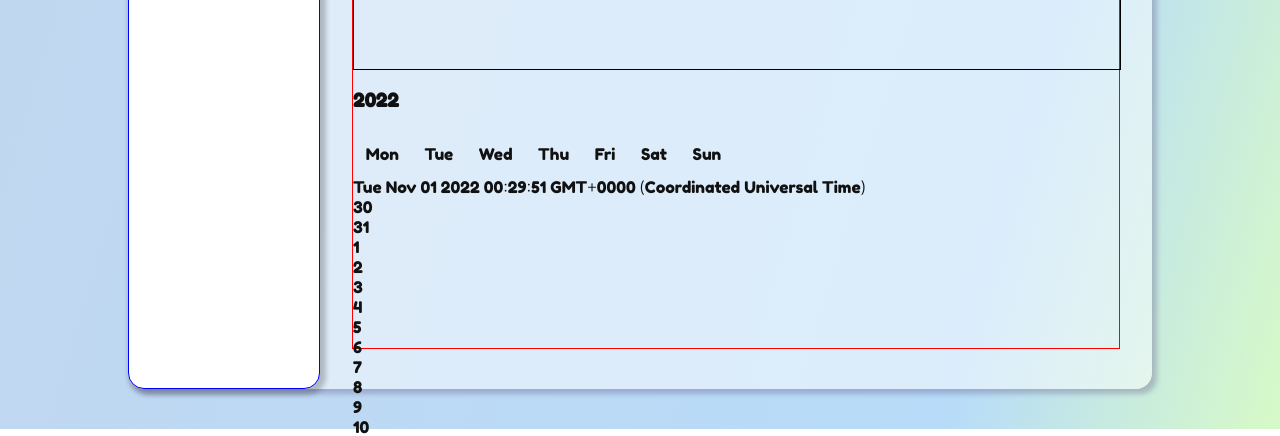
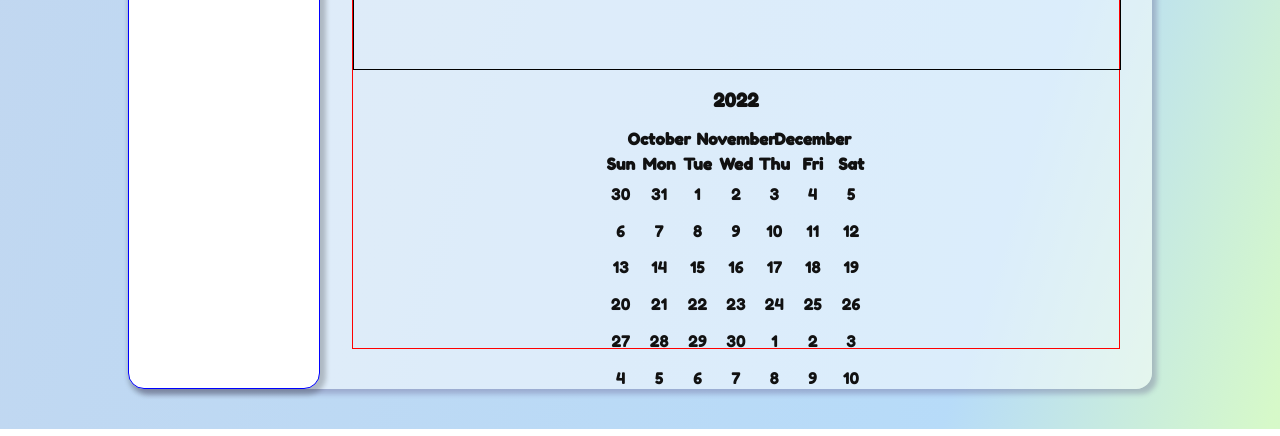
Before and after one commit to jayl2sw/threelaka, a React (Create React App) app in the folder frontend/: page /auth/dashboard/1 in a window 1280 px wide. Shown: the part 371-807 px from the top of the page. Built offline with nearby package versions, Linux system fonts and the light colour scheme; no server answers; sample sign-in values are in the browser's storage.

Commit message:
✨ app.js에 유저정보 fetch 추가
- 리프레쉬토큰 오류시 처리 코드를 방식을 바꿔줘야함

```diff
--- a/frontend/src/App.tsx
+++ b/frontend/src/App.tsx
@@ -31,9 +31,9 @@ import { ProtectedRoute } from './pages/private/ProtectedRoute';
 
 function App() {
   const dispatch = useAppDispatch();
-  // useEffect(() => {
-  //   dispatch(authActions.fetchUser());
-  // }, [dispatch]);
+  useEffect(() => {
+    dispatch(authActions.fetchUser());
+  }, [dispatch]);
   return (
     <div className="App">
       <Routes>
--- a/frontend/src/pages/Dashboard/DailyBoard/Calendar.tsx
+++ b/frontend/src/pages/Dashboard/DailyBoard/Calendar.tsx
@@ -4,102 +4,6 @@ import { useState } from 'react';
 import CalendarHeader from './CalendarHeader';
 const Calendar = () => {
   const [selectDate, setSelectDate] = useState(moment().toDate());
-
-  const getDaysInMonth = (month: number, year: number) => {
-    return moment(`${month}-${year}`, 'MM-YYYY').daysInMonth();
-  };
-
-  console.log(getDaysInMonth(11, 2022));
-
-  const getFirstWeekdayOfMonth = (month: number, year: number) => {
-    return moment(`${month}-${year}`, 'MM-YYYY').startOf('month').weekday();
-  };
-
-  // Note, since we use MomentJs's formatting, we do not index the month. This is getting the first weekday of the month for January 2020. Result is 0-indexed
-  console.log(getFirstWeekdayOfMonth(11, 2022));
-
-  const getPrevMonthYear = (month: number, year: number) => {
-    // If it is January... prev month is Dec of the previous year
-    if (month === 1) {
-      return {
-        month: 12,
-        year: year - 1,
-      };
-    }
-
-    // Otherwise, same year, but month - 1
-    return {
-      month: month - 1,
-      year,
-    };
-  };
-
-  const getNextMonthYear = (month: number, year: number) => {
-    // If it is January... prev month is Dec of the previous year
-    if (month === 1) {
-      return {
-        month: month + 1,
-        year,
-      };
-    }
-
-    // Otherwise, same year, but month - 1
-    return {
-      month: 12,
-      year: year + 1,
-    };
-  };
-  const getDatesInMonthDisplay = (month: number, year: number) => {
-    const daysInMonth = getDaysInMonth(month, year);
-    const firstWeekday = getFirstWeekdayOfMonth(month, year);
-    const result = [];
-
-    const prev = getPrevMonthYear(month, year);
-    const prevDaysInMonth = getDaysInMonth(prev.month, prev.year);
-
-    // Add prev overflow dates...
-    for (let j = firstWeekday - 1; j >= 0; j--) {
-      result.push({
-        date: moment(
-          `${prev.month}-${prevDaysInMonth - j}-${prev.year}`,
-          'MM-DD-YYYY'
-        ).toDate(),
-        currentMonth: false,
-      });
-    }
-
-    // Add current month's dates
-    for (let i = 1; i <= daysInMonth; i++) {
-      result.push({
-        date: moment(`${month}-${i}-${year}`, 'MM-DD-YYYY').toDate(),
-        currentMonth: true,
-      });
-    }
-
-    // Overflow dates for next month to meet 42 days per month display   requirement
-    if (result.length < 42) {
-      const daysToAdd = 42 - result.length;
-      const next = getNextMonthYear(month, year);
-
-      for (let k = 1; k <= daysToAdd; k++) {
-        result.push({
-          date: moment(
-            `${next.month}-${k}-${next.year}`,
-            'MM-DD-YYYY'
-          ).toDate(),
-          currentMonth: false,
-        });
-      }
-    }
-
-    return result;
-  };
-
-  // July 2020
-
-  // Note, since we use MomentJs's formatting, we do not index the month. This is getting the first weekday of the month for January 2020. Result is 0-indexed
-
-  console.log(getDatesInMonthDisplay(11, 2022));
 
   return (
     <div>
--- a/frontend/src/pages/Dashboard/DailyBoard/CalendarHeader.tsx
+++ b/frontend/src/pages/Dashboard/DailyBoard/CalendarHeader.tsx
@@ -3,6 +3,10 @@ import moment from 'moment';
 import { getYear } from '../../../utils/moment';
 import DateIndicator from './DateIndicator';
 import WeekdayIndicator from '../../Dashboard/DailyBoard/WeekdayIndicator';
+import MonthIndicator from '../../Dashboard/DailyBoard/MonthIndicator';
+// import { CalendarContainer } from '../../../styles/DashBoard/DashBoardStyles';
+import { CalendarContainer } from '../../../styles/DashBoard/DashBoardStyle';
+
 interface ICalendarHeaderProps {
   selectDate: Date;
   setSelectDate: React.Dispatch<React.SetStateAction<Date>>;
@@ -13,11 +17,15 @@ const CalendarHeader = ({
   setSelectDate,
 }: ICalendarHeaderProps) => {
   return (
-    <div>
+    <CalendarContainer>
       <h3>{getYear(selectDate)}</h3>
+      <MonthIndicator
+        selectDate={selectDate}
+        setSelectDate={setSelectDate}
+      ></MonthIndicator>
       <WeekdayIndicator />
       <DateIndicator selectDate={selectDate} setSelectDate={setSelectDate} />
-    </div>
+    </CalendarContainer>
   );
 };
 
--- a/frontend/src/pages/Dashboard/DailyBoard/DateIndicator.tsx
+++ b/frontend/src/pages/Dashboard/DailyBoard/DateIndicator.tsx
@@ -7,8 +7,10 @@ import {
 } from '../../../utils/moment';
 
 import { getDatesInMonthDisplay } from '../../../utils/date';
+import { getMonthSet } from '../../../utils/moment';
 
-interface IDateIndicatorProps {
+import { DateIndicatorContainer } from '../../../styles/DashBoard/DashBoardStyle';
+export interface IDateIndicatorProps {
   selectDate: Date;
   setSelectDate: React.Dispatch<React.SetStateAction<Date>>;
 }
@@ -23,11 +25,11 @@ const DateIndicator = ({ selectDate, setSelectDate }: IDateIndicatorProps) => {
     setSelectDate(nextDate);
   };
   return (
-    <>
-      {selectDate && <div>{selectDate.toString()}</div>}
+    <DateIndicatorContainer>
       {datesInMonth.map((item, idx) => {
         return (
           <div
+            className="date-icon"
             date-active-month={item.currentMonth.toString()}
             date-date={item.date.toString()}
             key={`date-${idx}`}
@@ -38,7 +40,7 @@ const DateIndicator = ({ selectDate, setSelectDate }: IDateIndicatorProps) => {
           </div>
         );
       })}
-    </>
+    </DateIndicatorContainer>
   );
 };
 
--- /dev/null
+++ b/frontend/src/pages/Dashboard/DailyBoard/MonthIndicator.tsx
@@ -0,0 +1,46 @@
+import React from 'react';
+import { IDateIndicatorProps } from './DateIndicator';
+import { getMonth } from '../../../utils/moment';
+import { getMonthSet } from '../../../utils/moment';
+import { MonthIndicatorContainer } from '../../../styles/DashBoard/DashBoardStyle';
+const MonthIndicator = ({ setSelectDate, selectDate }: IDateIndicatorProps) => {
+  const monthsFull = [
+    'January',
+    'February',
+    'March',
+    'April',
+    'May',
+    'June',
+    'July',
+    'August',
+    'September',
+    'October',
+    'November',
+    'December',
+  ];
+  const monthSet = getMonthSet(selectDate);
+  const changeMonth = (e: React.MouseEvent<HTMLDivElement>, nextDate: Date) => {
+    setSelectDate(nextDate);
+  };
+  return (
+    <MonthIndicatorContainer>
+      <h4
+        className="month"
+        data-date={monthSet.prev}
+        onClick={(e) => changeMonth(e, monthSet.prev)}
+      >
+        {monthsFull[getMonth(monthSet.prev)]}
+      </h4>
+      <h4 className="month">{monthsFull[getMonth(monthSet.current)]}</h4>
+      <h4
+        data-date={monthSet.next}
+        onClick={(e) => changeMonth(e, monthSet.next)}
+        className="month"
+      >
+        {monthsFull[getMonth(monthSet.next)]}
+      </h4>
+    </MonthIndicatorContainer>
+  );
+};
+
+export default MonthIndicator;
--- a/frontend/src/pages/Dashboard/DailyBoard/WeekdayIndicator.tsx
+++ b/frontend/src/pages/Dashboard/DailyBoard/WeekdayIndicator.tsx
@@ -1,17 +1,21 @@
 import React from 'react';
-
+import { WeekdayIndocatorContainer } from '../../../styles/DashBoard/DashBoardStyle';
 const WeekdayIndicator = () => {
-  const weekdays = ['Mon', 'Tue', 'Wed', 'Thu', 'Fri', 'Sat', 'Sun'];
+  const weekdays = ['Sun', 'Mon', 'Tue', 'Wed', 'Thu', 'Fri', 'Sat'];
   return (
-    <div style={{ display: 'flex' }}>
-      {weekdays.map((day, key) => {
+    <WeekdayIndocatorContainer>
+      {weekdays.map((day, idx) => {
         return (
-          <div style={{ margin: '1vw' }} key={key}>
+          <div
+            style={{ margin: '1vw' }}
+            key={`day-${idx}`}
+            className="weekday-indicator-icon"
+          >
             {day}
           </div>
         );
       })}
-    </div>
+    </WeekdayIndocatorContainer>
   );
 };
 
--- a/frontend/src/services/customAxios.ts
+++ b/frontend/src/services/customAxios.ts
@@ -67,8 +67,9 @@ customAxios.interceptors.response.use(
           ] = `Bearer ${accessToken}`;
           return customAxios(originalConfig);
         } catch (_error) {
+          //얘를 하고 앱.js에서 유저정보 받아오면 무한으로 새로고침됨 방식을 바꿔야할듯
           // 리프레쉬 토큰도 만료됐으니 재로그인하세요
-          window.location.href = '/auth/login';
+          // window.location.href = '/auth/login';
 
           // if (_error.response && _error.response.data) {
           //   return Promise.reject(_error.response.data);
--- a/frontend/src/styles/DashBoard/DashBoardStyle.ts
+++ b/frontend/src/styles/DashBoard/DashBoardStyle.ts
@@ -88,3 +88,63 @@ export const CompletedVideoContainer = styled.div`
     }
   }
 `;
+
+export const WeekdayIndocatorContainer = styled.div`
+  display: grid;
+  grid-template-columns: repeat(7, minmax(0vw, 3vw)); //여기 찾아봐야할듯
+  /* grid-template-rows: 1; */
+  .weekday-indicator-icon {
+    height: 1vh;
+    width: 3vw;
+    display: flex;
+    justify-self: center;
+    justify-content: center;
+    align-items: center;
+    /* padding: 1vw; */
+    font-weight: bold;
+    /* cursor: pointer; */
+  }
+`;
+
+export const DateIndicatorContainer = styled.div`
+  display: grid;
+  grid-template-columns: repeat(7, minmax(0vw, 2vw));
+  grid-template-rows: repeat(6, minmax(0vh, 3vh)); //달력세로
+  grid-gap: 1vw;
+  /* padding: 0 1vw; */
+  .date-icon {
+    display: flex;
+    justify-content: center;
+    justify-self: center;
+    align-items: center;
+    height: 2vh;
+    width: 2vw;
+    padding: 1vw;
+    /* margin-left: 1vw; */
+    /* cursor: pointer; */
+  }
+`;
+
+export const MonthIndicatorContainer = styled.div`
+  display: flex;
+  justify-content: center;
+  justify-self: center;
+  align-items: center;
+  height: 2vh;
+  width: 2vw;
+  .month {
+    display: flex;
+    justify-content: center;
+    justify-self: center;
+    align-items: center;
+    height: 2vh;
+    width: 2vw;
+    padding: 3vw;
+  }
+`;
+
+export const CalendarContainer = styled.div`
+  display: flex;
+  flex-direction: column;
+  align-items: center;
+`;
--- a/frontend/src/utils/date.tsx
+++ b/frontend/src/utils/date.tsx
@@ -80,7 +80,6 @@ export const getDatesInMonthDisplay = (month: number, year: number) => {
 
   return result;
 };
-
 // July 2020
 
 // Note, since we use MomentJs's formatting, we do not index the month. This is getting the first weekday of the month for January 2020. Result is 0-indexed
--- a/frontend/src/utils/moment.tsx
+++ b/frontend/src/utils/moment.tsx
@@ -22,3 +22,22 @@ export const getReadableMonthDate = (date: Date) =>
 
 export const getMonthDayYear = (date: Date) =>
   moment(date).format('MM-DD-YYYY');
+
+export const getMonthSet = (selectDate: Date) => {
+  const month = getMonth(selectDate) + 1;
+  const result = {
+    current: selectDate,
+    prev: getSpecificDate(month - 1, 1, getYear(selectDate)),
+    next: getSpecificDate(month + 1, 1, getYear(selectDate)),
+  };
+
+  if (month === 1) {
+    result.prev = getSpecificDate(12, 1, getYear(selectDate) - 1);
+  }
+
+  if (month === 12) {
+    result.next = getSpecificDate(1, 1, getYear(selectDate) + 1);
+  }
+
+  return result;
+};
```
